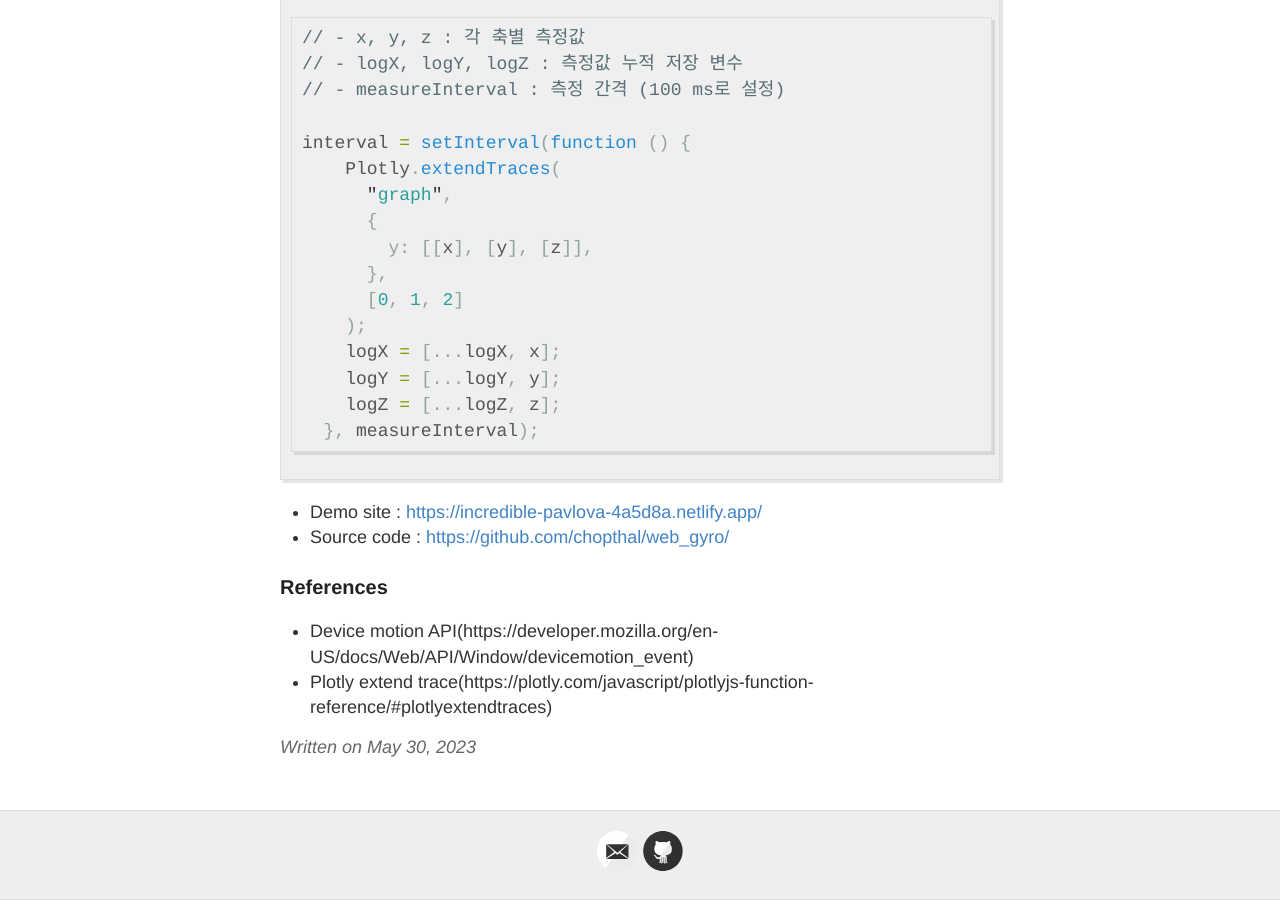
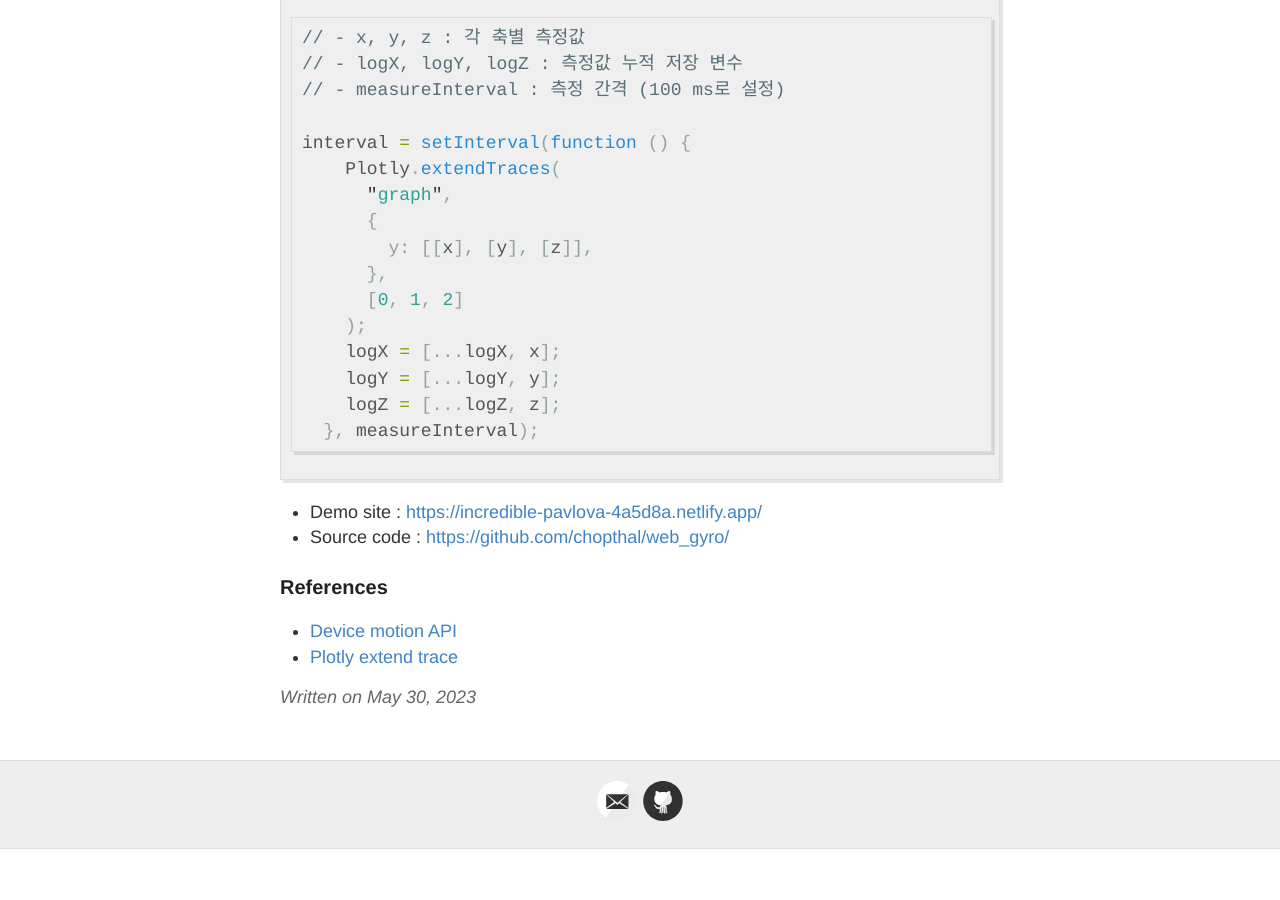
Before and after one commit to chopthal/chopthal.github.io, a Jekyll site: the page built from _posts/2023-5-30-230530_1.md, in a window 1280 px wide and 900 px high, scrolled down 710 px. Built offline with Jekyll 4.4.1, drawn with Linux system fonts in a browser that asks for light colours; comment, search, counter and statistics services are not loaded; after the commit the page ends 1559 px from its top, so only the background shows below that.

Commit message:
Feat : Link [] add

```diff
--- a/_posts/2023-5-30-230530_1.md
+++ b/_posts/2023-5-30-230530_1.md
@@ -43,5 +43,5 @@ interval = setInterval(function () {
 - Source code : [https://github.com/chopthal/web_gyro/](https://github.com/chopthal/web_gyro/)
 
 ### References
-- Device motion API(https://developer.mozilla.org/en-US/docs/Web/API/Window/devicemotion_event)
-- Plotly extend trace(https://plotly.com/javascript/plotlyjs-function-reference/#plotlyextendtraces)
+- [Device motion API](https://developer.mozilla.org/en-US/docs/Web/API/Window/devicemotion_event)
+- [Plotly extend trace](https://plotly.com/javascript/plotlyjs-function-reference/#plotlyextendtraces)
```
